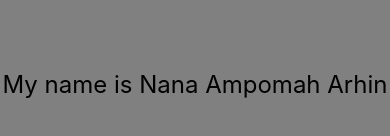
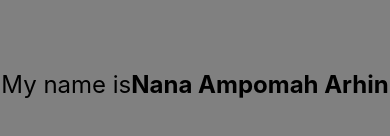
Before and after one commit to NanaAmpomahArhin/rn-assignment2-11019735, a React Native app: screen / in a window 390 px wide. Shown: the part 338-474 px from the top of the page. Built offline with nearby package versions, Linux system fonts and the light colour scheme.

Commit message:
made the name Nana Ampomah Arhin bold

```diff
--- a/App.js
+++ b/App.js
@@ -4,7 +4,10 @@ import { StyleSheet, Text, View } from "react-native";
 export default function App() {
   return (
     <View style={styles.container}>
-      <Text style={{ fontSize: 24 }}>My name is Nana Ampomah Arhin</Text>
+      <Text style={{ fontSize: 24 }}>
+        My name is
+        <Text style={{ fontWeight: "bold" }}>Nana Ampomah Arhin</Text>
+      </Text>
       <StatusBar style="auto" />
     </View>
   );
```
